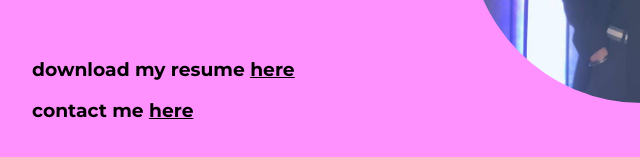
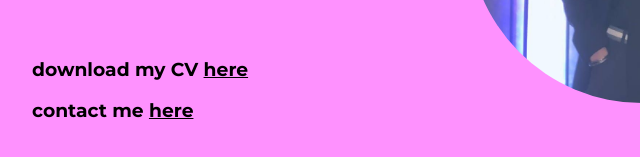
Before and after one commit to hanyashi/REY-Portfolio, a plain HTML site: page index.html in a window 1280 px wide. Shown: the part 423-580 px from the top of the page, 216-856 px from the left. Drawn offline with Linux system fonts and the light colour scheme.

Commit message:
Update index.html

```diff
--- a/index.html
+++ b/index.html
@@ -34,7 +34,7 @@
         <h3>&#11208; a <a class="link" href="designer.html">graphic designer</a></h3>
         <h3>&#11208; a huge nerd 🤓</h3>
         <h3>&nbsp;</h3>
-        <h3>download my resume <a class="link" id="sample-website" href="https://hanyashi.github.io/REY-Portfolio/assets/RICARDO-REY-CV.pdf" target="_blank">here</a></h3>
+        <h3>download my CV <a class="link" id="sample-website" href="https://hanyashi.github.io/REY-Portfolio/assets/RICARDO-REY-CV.pdf" target="_blank">here</a></h3>
         <h3>contact me <a class="link" id="sample-website" href="contact.html">here</a></h3>
     </div>
 
```
